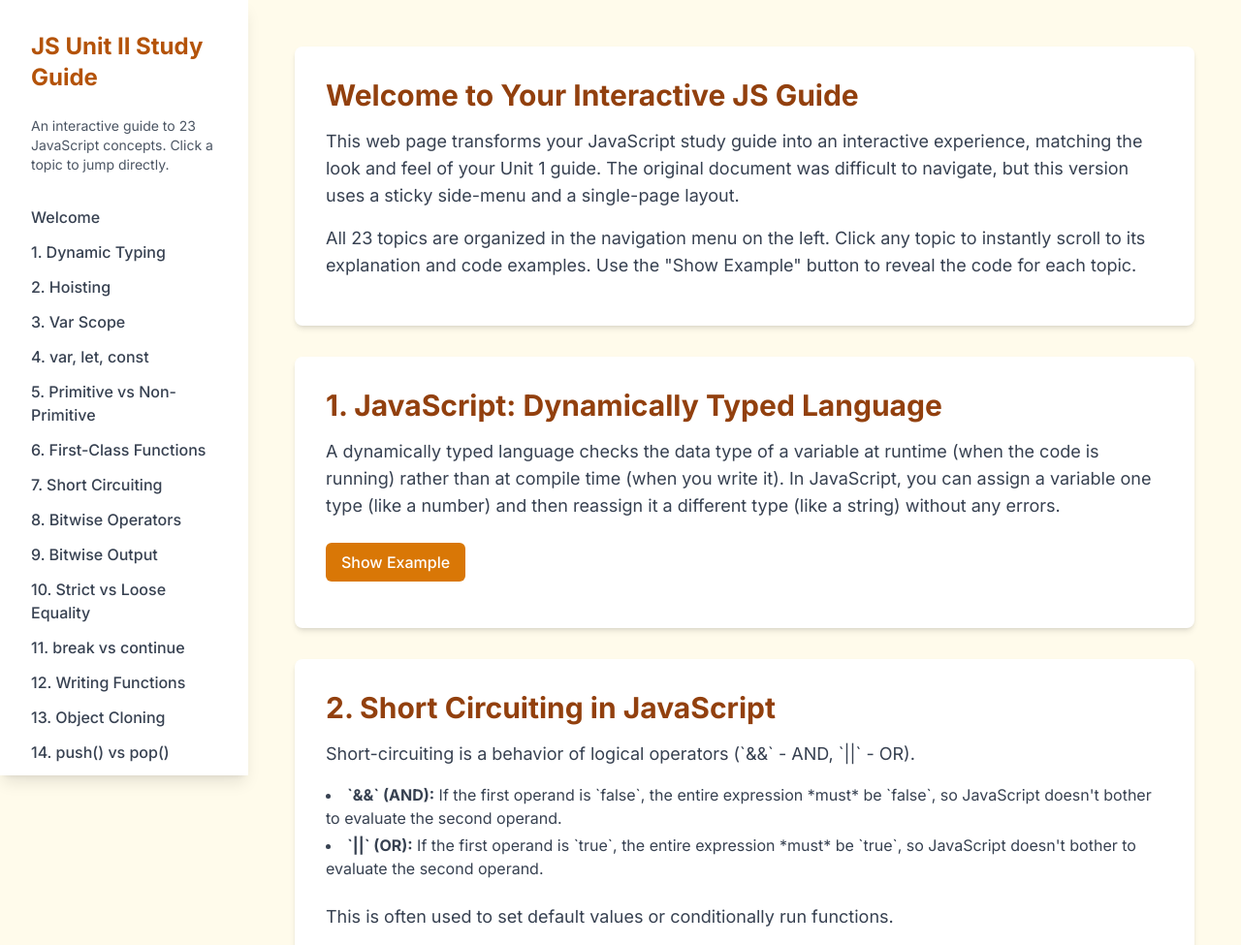
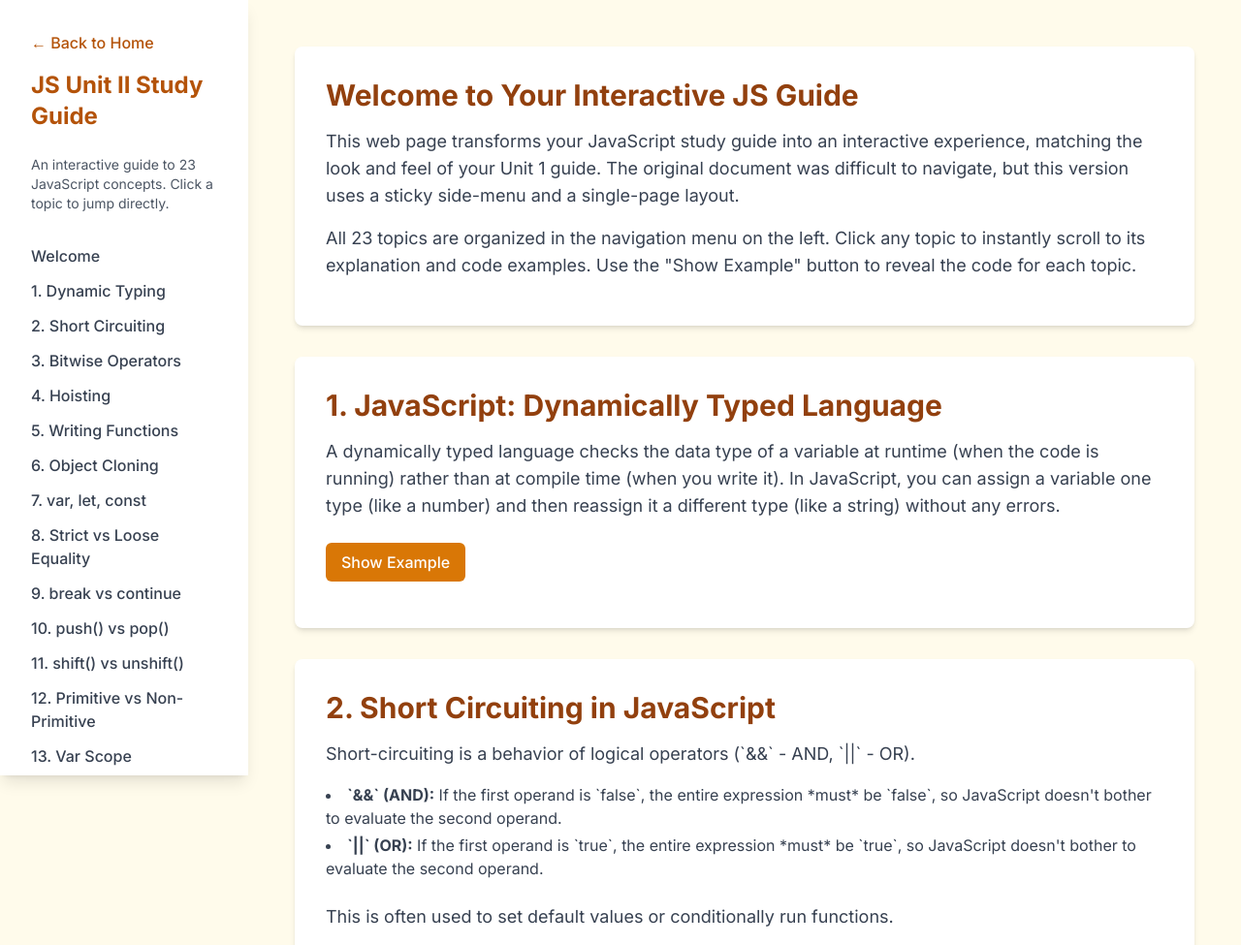
Before and after one commit to SatyamGitWork/MCA-Study-Web-App, a website: page Unit2.html in a window 1280 px wide. Shown: the top 975 px of the page at 97% size. Drawn offline with nearby package versions, Linux system fonts and the light colour scheme.

Commit message:
some fixes

```diff
--- a/Unit2.html
+++ b/Unit2.html
@@ -62,33 +62,36 @@
     <div class="flex flex-col lg:flex-row">
 
         <nav class="lg:w-1/4 xl:w-1/5 bg-white shadow-lg p-6 lg:p-8 sidebar">
+            <a href="index.html" class="inline-block mb-4 text-amber-700 hover:text-amber-900 font-medium">
+                ← Back to Home
+            </a>
             <h1 class="text-2xl font-bold text-amber-700 mb-6">JS Unit II Study Guide</h1>
             <p class="text-sm text-gray-600 mb-8">An interactive guide to 23 JavaScript concepts. Click a topic to jump directly.</p>
             <ul class="space-y-3">
                 <li><a href="#topic-home" class="font-medium text-gray-700 hover:text-amber-600">Welcome</a></li>
                 <li><a href="#topic-1" class="font-medium text-gray-700 hover:text-amber-600">1. Dynamic Typing</a></li>
-                <li><a href="#topic-4" class="font-medium text-gray-700 hover:text-amber-600">2. Hoisting</a></li>
-                <li><a href="#topic-13" class="font-medium text-gray-700 hover:text-amber-600">3. Var Scope</a></li>
-                <li><a href="#topic-7" class="font-medium text-gray-700 hover:text-amber-600">4. var, let, const</a></li>
-                <li><a href="#topic-12" class="font-medium text-gray-700 hover:text-amber-600">5. Primitive vs Non-Primitive</a></li>
-                <li><a href="#topic-14" class="font-medium text-gray-700 hover:text-amber-600">6. First-Class Functions</a></li>
-                <li><a href="#topic-2" class="font-medium text-gray-700 hover:text-amber-600">7. Short Circuiting</a></li>
-                <li><a href="#topic-3" class="font-medium text-gray-700 hover:text-amber-600">8. Bitwise Operators</a></li>
-                <li><a href="#topic-18" class="font-medium text-gray-700 hover:text-amber-600">9. Bitwise Output</a></li>
-                <li><a href="#topic-8" class="font-medium text-gray-700 hover:text-amber-600">10. Strict vs Loose Equality</a></li>
-                <li><a href="#topic-9" class="font-medium text-gray-700 hover:text-amber-600">11. break vs continue</a></li>
-                <li><a href="#topic-5" class="font-medium text-gray-700 hover:text-amber-600">12. Writing Functions</a></li>
-                <li><a href="#topic-6" class="font-medium text-gray-700 hover:text-amber-600">13. Object Cloning</a></li>
-                <li><a href="#topic-10" class="font-medium text-gray-700 hover:text-amber-600">14. push() vs pop()</a></li>
-                <li><a href="#topic-11" class="font-medium text-gray-700 hover:text-amber-600">15. shift() vs unshift()</a></li>
-                <li><a href="#topic-15" class="font-medium text-gray-700 hover:text-amber-600">16. Error Handling</a></li>
-                <li><a href="#topic-16" class="font-medium text-gray-700 hover:text-amber-600">17. String Methods</a></li>
-                <li><a href="#topic-17" class="font-medium text-gray-700 hover:text-amber-600">18. Array Methods</a></li>
-                <li><a href="#topic-23" class="font-medium text-gray-700 hover:text-amber-600">19. Math Functions</a></li>
-                <li><a href="#topic-22" class="font-medium text-gray-700 hover:text-amber-600">20. filter() Program</a></li>
-                <li><a href="#topic-19" class="font-medium text-gray-700 hover:text-amber-600">21. Odd or Even</a></li>
-                <li><a href="#topic-20" class="font-medium text-gray-700 hover:text-amber-600">22. Positive/Negative/Zero</a></li>
-                <li><a href="#topic-21" class="font-medium text-gray-700 hover:text-amber-600">23. Table of 9</a></li>
+                <li><a href="#topic-2" class="font-medium text-gray-700 hover:text-amber-600">2. Short Circuiting</a></li>
+                <li><a href="#topic-3" class="font-medium text-gray-700 hover:text-amber-600">3. Bitwise Operators</a></li>
+                <li><a href="#topic-4" class="font-medium text-gray-700 hover:text-amber-600">4. Hoisting</a></li>
+                <li><a href="#topic-5" class="font-medium text-gray-700 hover:text-amber-600">5. Writing Functions</a></li>
+                <li><a href="#topic-6" class="font-medium text-gray-700 hover:text-amber-600">6. Object Cloning</a></li>
+                <li><a href="#topic-7" class="font-medium text-gray-700 hover:text-amber-600">7. var, let, const</a></li>
+                <li><a href="#topic-8" class="font-medium text-gray-700 hover:text-amber-600">8. Strict vs Loose Equality</a></li>
+                <li><a href="#topic-9" class="font-medium text-gray-700 hover:text-amber-600">9. break vs continue</a></li>
+                <li><a href="#topic-10" class="font-medium text-gray-700 hover:text-amber-600">10. push() vs pop()</a></li>
+                <li><a href="#topic-11" class="font-medium text-gray-700 hover:text-amber-600">11. shift() vs unshift()</a></li>
+                <li><a href="#topic-12" class="font-medium text-gray-700 hover:text-amber-600">12. Primitive vs Non-Primitive</a></li>
+                <li><a href="#topic-13" class="font-medium text-gray-700 hover:text-amber-600">13. Var Scope</a></li>
+                <li><a href="#topic-14" class="font-medium text-gray-700 hover:text-amber-600">14. First-Class Functions</a></li>
+                <li><a href="#topic-15" class="font-medium text-gray-700 hover:text-amber-600">15. Error Handling</a></li>
+                <li><a href="#topic-16" class="font-medium text-gray-700 hover:text-amber-600">16. String Methods</a></li>
+                <li><a href="#topic-17" class="font-medium text-gray-700 hover:text-amber-600">17. Array Methods</a></li>
+                <li><a href="#topic-18" class="font-medium text-gray-700 hover:text-amber-600">18. Bitwise Output</a></li>
+                <li><a href="#topic-19" class="font-medium text-gray-700 hover:text-amber-600">19. Odd or Even</a></li>
+                <li><a href="#topic-20" class="font-medium text-gray-700 hover:text-amber-600">20. Positive/Negative/Zero</a></li>
+                <li><a href="#topic-21" class="font-medium text-gray-700 hover:text-amber-600">21. Table of 9</a></li>
+                <li><a href="#topic-22" class="font-medium text-gray-700 hover:text-amber-600">22. filter() Program</a></li>
+                <li><a href="#topic-23" class="font-medium text-gray-700 hover:text-amber-600">23. Math Functions</a></li>
             </ul>
         </nav>
 
```
Also changed, not shown: Unit1.html (+3 -0 lines), Unit3.html (+3 -0 lines), Unit4.html (+3 -0 lines), 1 other file.
